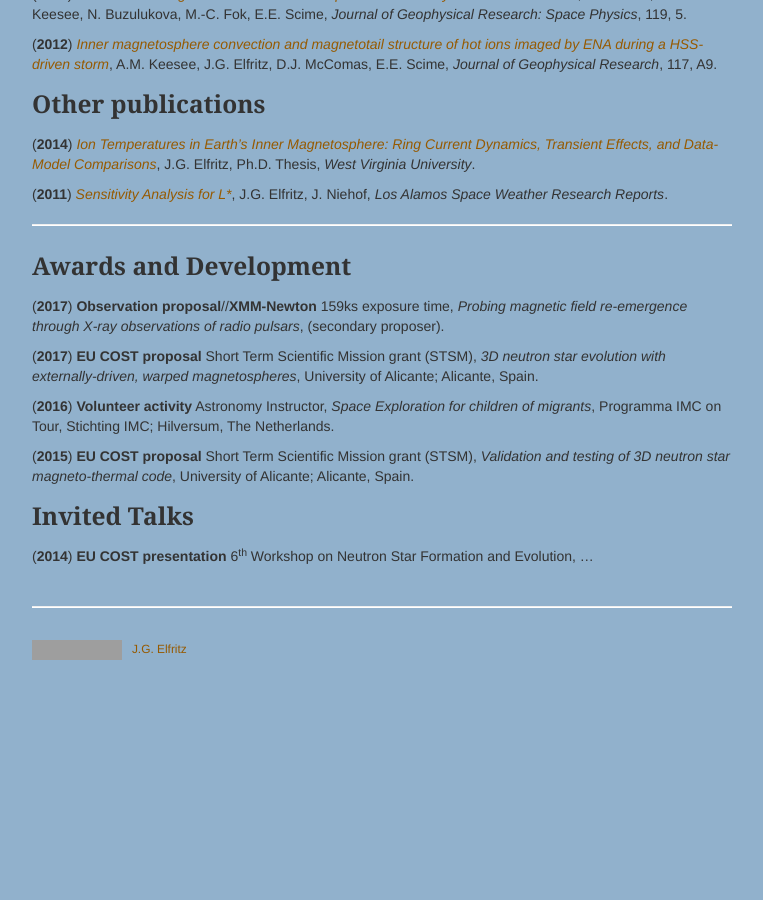
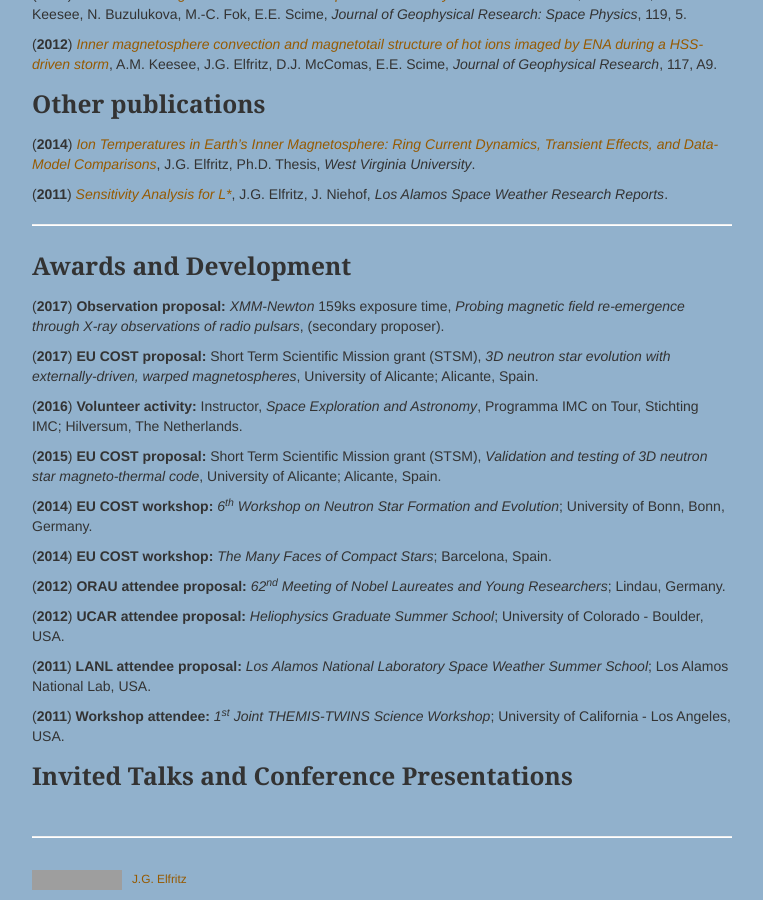
Before and after one commit to justinelfritz/justinelfritz.github.io, a Jekyll site: the page built from pages/about.md, in a window 1280 px wide and 900 px high, scrolled down 598 px. Shown: the whole window, without its empty margins (258-1021 px from the left). Built offline with Jekyll 4.4.1, drawn with Linux system fonts in a browser that asks for light colours; before the commit the page ends 1268 px from its top, so only the background shows below that; grey boxes are pictures that could not be loaded.

Commit message:
additions continued

```diff
--- a/pages/about.md
+++ b/pages/about.md
@@ -35,16 +35,25 @@ description: general synopsis and motivation
 
 ### Awards and Development
 
-(**2017**) **Observation proposal**//**XMM-Newton** 159ks exposure time, *Probing magnetic field re-emergence through X-ray observations of radio pulsars*, (secondary proposer).
+(**2017**) **Observation proposal:** *XMM-Newton* 159ks exposure time, *Probing magnetic field re-emergence through X-ray observations of radio pulsars*, (secondary proposer).
 
-(**2017**) **EU COST proposal** Short Term Scientific Mission grant (STSM), *3D neutron star evolution with externally-driven, warped magnetospheres*, University of Alicante; Alicante, Spain.
+(**2017**) **EU COST proposal:** Short Term Scientific Mission grant (STSM), *3D neutron star evolution with externally-driven, warped magnetospheres*, University of Alicante; Alicante, Spain.
 
-(**2016**) **Volunteer activity** Astronomy Instructor, *Space Exploration for children of migrants*, Programma IMC on Tour, Stichting IMC; Hilversum, The Netherlands.
+(**2016**) **Volunteer activity:** Instructor, *Space Exploration and Astronomy*, Programma IMC on Tour, Stichting IMC; Hilversum, The Netherlands.
 
-(**2015**) **EU COST proposal** Short Term Scientific Mission grant (STSM), *Validation and testing of 3D neutron star magneto-thermal code*, University of Alicante; Alicante, Spain.
+(**2015**) **EU COST proposal:** Short Term Scientific Mission grant (STSM), *Validation and testing of 3D neutron star magneto-thermal code*, University of Alicante; Alicante, Spain.
+
+(**2014**) **EU COST workshop:** *6<sup>th</sup> Workshop on Neutron Star Formation and Evolution*; University of Bonn, Bonn, Germany.
+
+(**2014**) **EU COST workshop:** *The Many Faces of Compact Stars*; Barcelona, Spain.
+
+(**2012**) **ORAU attendee proposal:** *62<sup>nd</sup> Meeting of Nobel Laureates and Young Researchers*; Lindau, Germany.
+
+(**2012**) **UCAR attendee proposal:** *Heliophysics Graduate Summer School*; University of Colorado - Boulder, USA.
+
+(**2011**) **LANL attendee proposal:** *Los Alamos National Laboratory Space Weather Summer School*; Los Alamos National Lab, USA.
+
+(**2011**) **Workshop attendee:** *1<sup>st</sup> Joint THEMIS-TWINS Science Workshop*; University of California - Los Angeles, USA.
 
 
-
-### Invited Talks
-
-(**2014**) **EU COST presentation** 6<sup>th</sup> Workshop on Neutron Star Formation and Evolution, ...
+### Invited Talks and Conference Presentations
```
